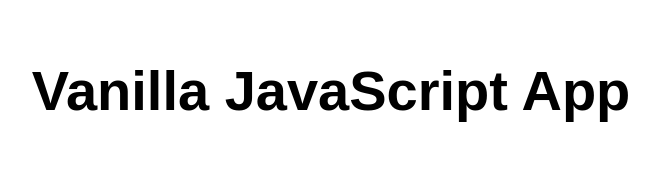
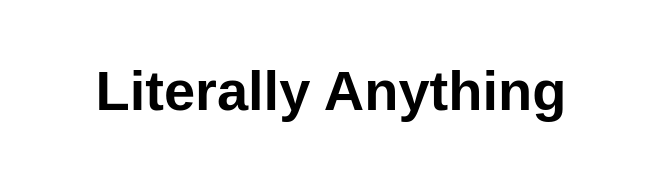
Before and after one commit to ryan-goodman-git/my-first-static-web-app, a website: page src/index.html in a window 1280 px wide. Shown: the whole page, without its empty margins (309-968 px from the left). Drawn offline with Linux system fonts and the light colour scheme.

Commit message:
Change title

```diff
--- a/src/index.html
+++ b/src/index.html
@@ -10,7 +10,7 @@
 
 <body>
   <main>
-    <h1>Vanilla JavaScript App</h1>
+    <h1>Literally Anything</h1>
   </main>
 </body>
 
```
